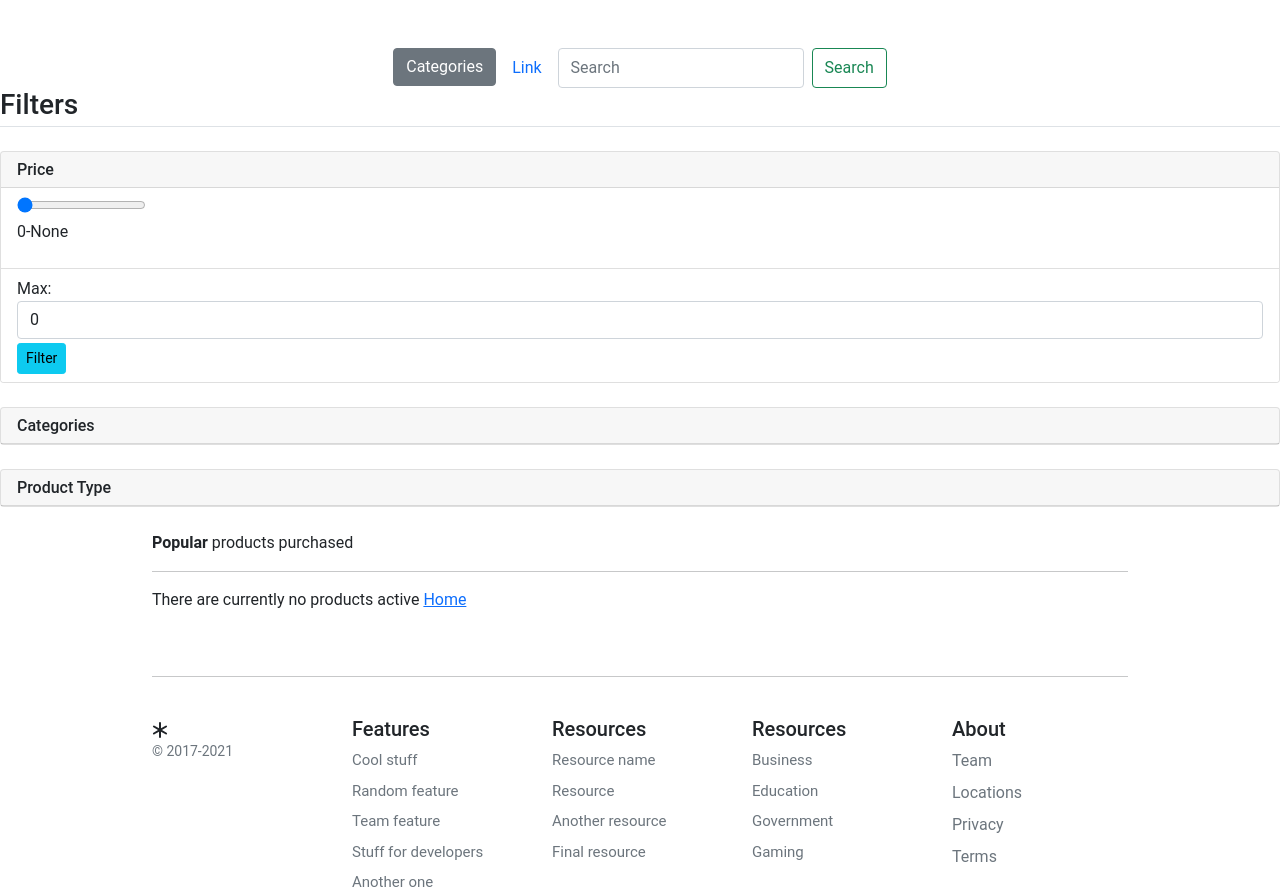
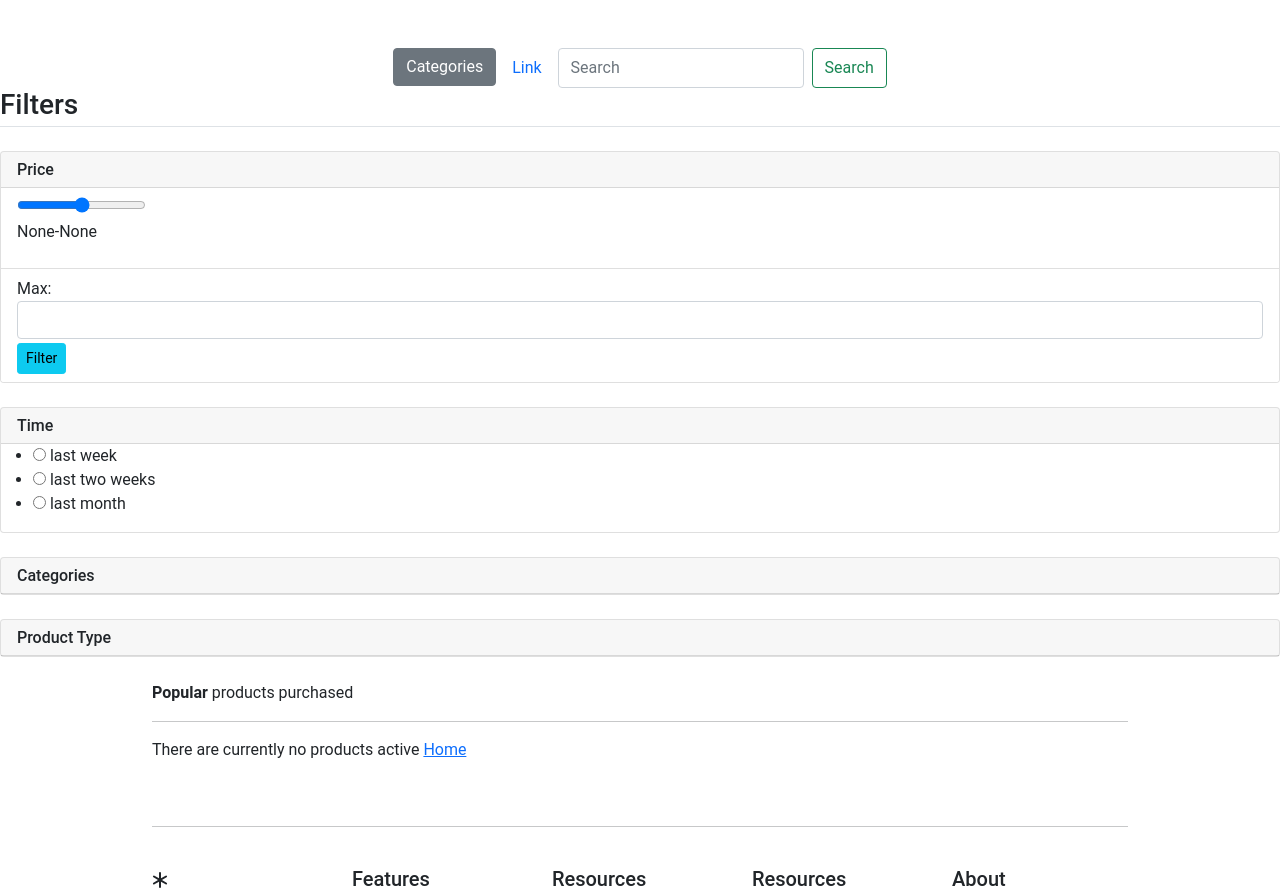
Before and after one commit to AslanZ-5/book-store, a Django app: page /filter/ in a window 1280 px wide. Shown: the part 94-988 px from the top of the page. Run offline with Django 4.2, Linux system fonts and the light colour scheme; data that the repository does not hold is empty; parts of the project's set-up code (start-up, migrations or seed data) failed here and were passed over.

Commit message:
filtering by last updates

```diff
--- a/store/context_processors.py
+++ b/store/context_processors.py
@@ -17,5 +17,5 @@
 
 def min_max_price(request):
     return {
-        'max' : Product.objects.aggregate(max=Round(Max('regular_price')))
+        'min_max' : Product.objects.aggregate(min=Round(Min('regular_price')),max=Round(Max('regular_price')))
     }
--- a/store/views.py
+++ b/store/views.py
@@ -12,6 +12,7 @@
 
 from django.utils import timezone
 from datetime import datetime, timedelta
+
 
 
 class Round(Func):
@@ -92,7 +93,6 @@
 
 
 
-
 def category_list(request, category_slug):
     category = get_object_or_404(Category, slug=category_slug)
     products = Product.objects.prefetch_related("product_image").filter(category__in=category.get_descendants(include_self=True))
@@ -100,16 +100,10 @@
             'category': category,
             'products': products,
     }
-    return render(request, 'category.html', context)
-
-
-
-
-
+    return render(request, 'filtering.html', context)
 
 
 def product_filter(request):
-    print(request.GET)
     query = request.GET
     products = Product.objects.filter(is_active=True)
     if query:
@@ -120,27 +114,28 @@
                 Q(product_type__name__icontains=q)|
                 Q(title__icontains=q)|
                 Q(description__icontains=q))
-                # Q(created_at__lte=time))
-
-        if 'time' in query:
-            days = int(query.get('time'))
-            time = timezone.make_aware(datetime.today() - timedelta(days=days))
-            products = products.filter(created_at__gte=time)
 
     context = {
-
             'products': products,
     }
-    return render(request, 'category.html', context)
+    return render(request, 'filtering.html', context)
 
 
 def filter_data(request):
     categories = request.GET.getlist('category[]')
     product_types = request.GET.getlist('type[]')
+    time = request.GET.getlist('time[]')
     products = Product.objects.prefetch_related("product_image")
     max_price = request.GET.get('maxPrice')
-    if int(max_price) > 0:
-        products = products.filter(regular_price__lte=int(max_price))
+    min_price = request.GET.get('minPrice')
+    products = products.filter(regular_price__gte=min_price)
+    products = products.filter(regular_price__lte=max_price)
+    if time:
+            days = max(map(int,time))
+            time = timezone.make_aware(datetime.today() - timedelta(days=days))
+            products = products.filter(created_at__gte=time)
+
+
     if categories:
         products = products.filter(category_id__in=categories)
     if product_types:
--- a/templates/store/category.html
+++ b/templates/store/filtering.html
@@ -1,6 +1,8 @@
 {% extends 'base.html' %}
 {% block title %}Filtering{% endblock %}
 {% block content %}
+
+
 <ul class="nav justify-content-center">
   <div class="dropdown">
     <button class="btn btn-secondary dropdown-toggle" type="button" id="dropdownMenuButton1" data-bs-toggle="dropdown" aria-expanded="false">
@@ -33,15 +35,38 @@
 				<h6 class="card-header">Price</h6>
 				<div class="list-group list-group-flush">
 					<li class="list-group-item">
-						<input type="range" value="0" max={{max.max}} min=0 id="rangeInput" oninput="maxPrice.value=this.value" />
-						<p>0-{{max.max}}</p>
+						<input type="range" value="{{min_max.min}}" max={{min_max.max}} min={{min_max.min}} id="rangeInput" oninput="maxPrice.value=this.value" />
+						<p>{{min_max.min}}-{{min_max.max}}</p>
 					</li>
 					<li class="list-group-item">
-						Max: <input type="number" value="0" max={{max.max}} min=0 class="form-control" id="maxPrice" onkeyup="rangeInput.value=this.value" id="maxPrice" />
+						Max: <input type="number" value="{{min_max.max}}" max={{min_max.max}} min={{min_max.min}} class="form-control" id="maxPrice" onkeyup="rangeInput.value=this.value"  />
 						<button id="priceFilterBtn" class="btn btn-info btn-sm mt-1">Filter</button>
 					</li>
 				</div>
 			</div>
+
+      <div class="card mb-4">
+
+				<h6 class="card-header">Time</h6>
+				<div class="list-group list-group-flush">
+          <ul>
+            <li>
+              <input class="filter-checkbox"  type="radio" data-filter="time"  value="7">
+              last week
+            </li>
+            <li>
+              <input class="filter-checkbox" type="radio" data-filter="time"  value="14">
+              last two weeks
+            </li>
+            <li>
+              <input class="filter-checkbox" type="radio" data-filter="time"  value="30">
+              last month
+            </li>
+          </ul>
+
+				</div>
+			</div>
+
 			<!-- Filter 1 -->
 			<!-- <div class="card mb-4">
 				<h6 class="card-header">Colors</h6>
@@ -117,21 +142,22 @@
   var _max=$(this).attr('max');
   var _value=$(this).val();
   if(_value < parseInt(_min) || _value > parseInt(_max)){
-    alert("Values should be" +_min + "-" + _max );
+    alert("Values should be " +_min + "-" + _max );
     $(this).val(_min);
     $(this).focus()
     $("#rangeInput").val(_min);
-    return false;
+    return false1
   }
 })
 
   $(document).ready(function(){
     $('#filteredProd').hide()
-    $(".filter-checkbox, #priceFilterBtn").on('click',function(){
+    $(".filter-checkbox, #priceFilterBtn", ).on('click',function(){
       var _filterObj={};
+      var _minPrice = $("#maxPrice").attr('min')
       var _maxPrice = $('#maxPrice').val()
+      _filterObj.minPrice = _minPrice
       _filterObj.maxPrice = _maxPrice
-
       $(".filter-checkbox").each(function(index,ele){
         var _filterVal=$(this).val();
         var _filterKey=$(this).data('filter');
```
